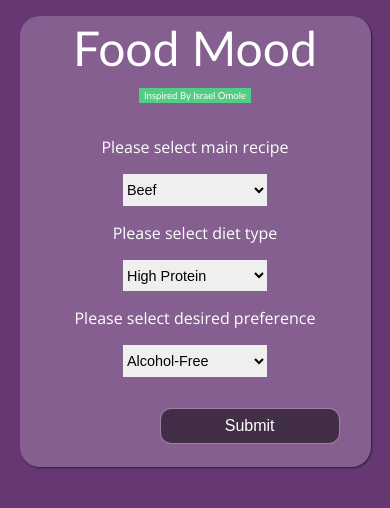
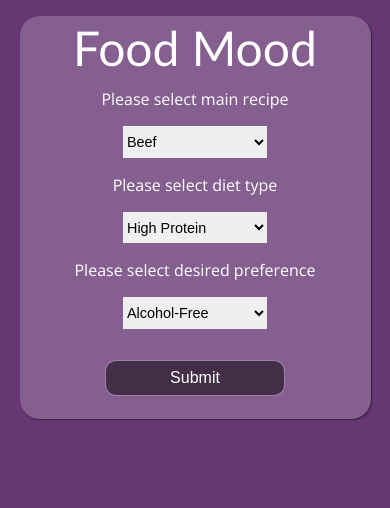
Before and after one commit to Jayzrael/food-recipe-app, a plain HTML site: page index.html in a window 390 px wide. Shown: the top 508 px of the page. Drawn offline with nearby package versions, Linux system fonts and the light colour scheme.

Commit message:
worked on responsiveness

```diff
--- a/style.css
+++ b/style.css
@@ -35,9 +35,15 @@ body {
 }
 
 .wrapper h1 span {
-   font-size: 0.2em;
-   background: rgb(81, 206, 129);
+   font-size: 0.3em;
+   background: midnightblue;
    padding: 0.2em 0.5em;
+}
+
+@media (max-width:768px) {
+   .wrapper h1 span {
+      display: none;
+   }
 }
 
 .profiling-container {
@@ -65,6 +71,13 @@ body {
    display: flex;
    justify-content: flex-end;
    margin: 1em 0 0 0;
+}
+
+@media (max-width: 768px) {
+   .submit-button {
+      display: flex;
+      justify-content: center;
+   }
 }
 
 .submit-button input {
```
